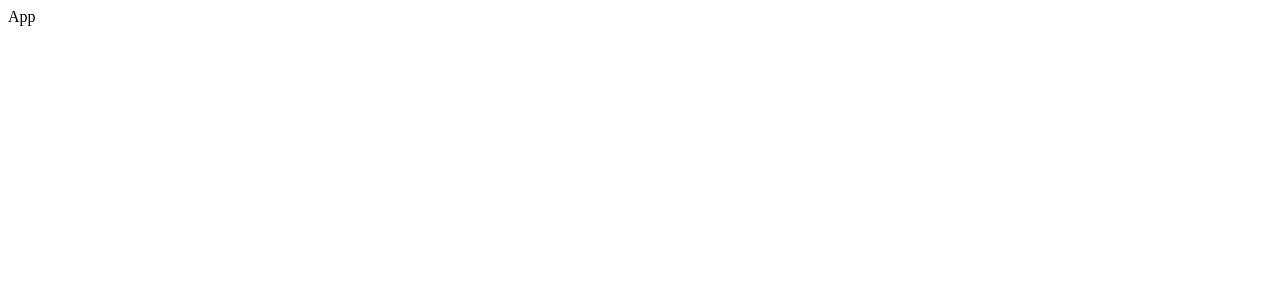
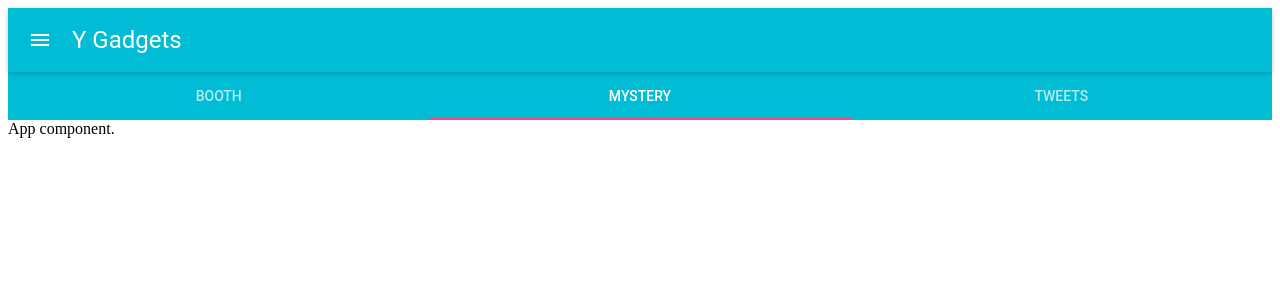
Before and after one commit to TatsuyaYamamoto/y-gadgets-2017-app, a React app: page / in a window 1280 px wide. Shown: the top 300 px of the page. Built offline with nearby package versions, Linux system fonts and the light colour scheme; the HTML template or start-up script is replaced by a standard one.

Commit message:
set index container

```diff
--- a/src/js/App.js
+++ b/src/js/App.js
@@ -1,8 +1,13 @@
 import React from 'react'
+import MuiThemeProvider from 'material-ui/styles/MuiThemeProvider';
+
+import IndexContainer from './container/index/IndexContainer';
 
 const App = () => {
     return (
-        <div>App</div>
+        <MuiThemeProvider>
+            <IndexContainer/>
+        </MuiThemeProvider>
     )
 };
 
--- /dev/null
+++ b/src/js/container/index/IndexContainer.js
@@ -0,0 +1,37 @@
+import React from 'react';
+
+import AppBar from 'material-ui/AppBar';
+import {Tabs, Tab} from 'material-ui/Tabs';
+
+class IndexContainer extends React.Component {
+    state = {
+        tabIndex: 1
+    };
+
+
+    _handleChangeTabs = (selectedTabIndex) => {
+        this.setState({tabIndex: selectedTabIndex});
+    };
+
+    render() {
+        const {tabIndex} = this.state;
+
+        return (
+            <div>
+                <AppBar title="Y Gadgets"/>
+                <Tabs
+                    value={tabIndex}
+                    onChange={this._handleChangeTabs}>
+                    <Tab label="Booth" value={0}/>
+                    <Tab label="Mystery" value={1}/>
+                    <Tab label="Tweets" value={2}/>
+                </Tabs>
+                <div>
+                    App component.
+                </div>
+            </div>
+        )
+    }
+}
+
+export default IndexContainer;
```
